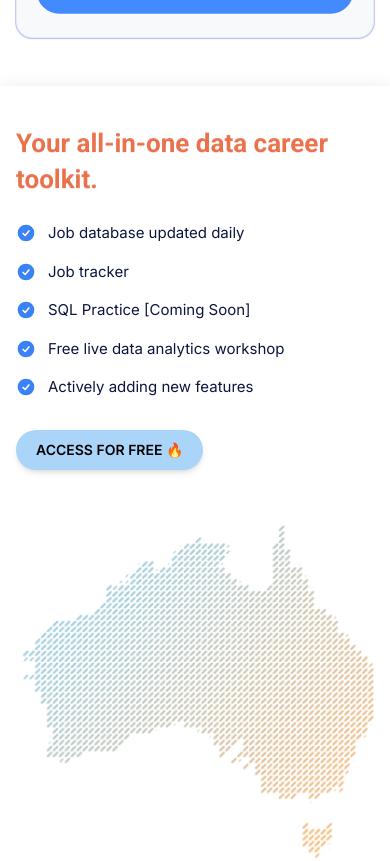
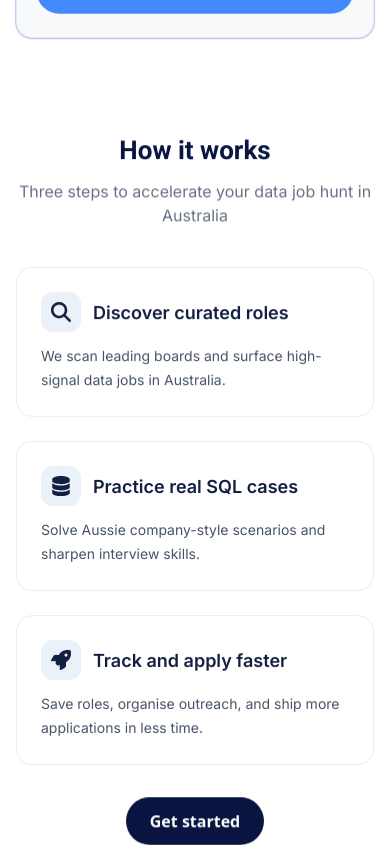
Before and after one commit to Social-Quest/datacareer-LP, a React (Vite) app: page / in a window 390 px wide. Shown: the part 4820-5681 px from the top of the page. Built offline with nearby package versions, Linux system fonts and the light colour scheme.

Commit message:
Add HowItWorks and FAQ components to App

```diff
--- a/src/App.jsx
+++ b/src/App.jsx
@@ -11,6 +11,8 @@ import Price from './components/Price'
 import Map from './components/Map'
 import Footer from './components/Footer'
 import ComingSoon from './components/ComingSoon'
+import HowItWorks from './components/HowItWorks'
+import FAQ from './components/FAQ'
 
 function App() {
 
@@ -34,7 +36,9 @@ function App() {
                   <DataSkies />
                   <DataSQL />
                   <Price />
+                  <HowItWorks />
                   <Map />
+                  <FAQ />
                 </>
               )}
             />
--- /dev/null
+++ b/src/components/FAQ.jsx
@@ -0,0 +1,72 @@
+import React, { useState } from 'react'
+import Reveal from './Reveal'
+
+const faqs = [
+  {
+    q: 'Where do you source jobs from?',
+    a: 'We scan leading Australian job boards and company career pages daily at 7 am AEST. Duplicates are de-duplicated and roles are tagged for seniority and domain.',
+  },
+  {
+    q: 'How often is the database updated?',
+    a: 'Every morning at 7 am AEST, with smaller refreshes throughout the day for trending roles.',
+  },
+  {
+    q: 'What’s included in Free vs Pro?',
+    a: 'Free provides a taste: limited roles and access. Pro unlocks the full, curated database, job tracker, SQL practice (when launched), and CSV export.',
+  },
+  {
+    q: 'Can I cancel anytime?',
+    a: 'Yes. You can cancel in a click and you will retain access until the end of the billing cycle.',
+  },
+  {
+    q: 'Is this only for Australia?',
+    a: 'We are laser-focused on Australia for now to provide the most relevant roles and interview prep content.',
+  },
+]
+
+function Item({ q, a, idx }) {
+  const [open, setOpen] = useState(false)
+  return (
+    <Reveal as="div" className="border-b border-[#E6ECF2] py-4" delay={idx * 80} variant={idx % 2 ? 'fade-left' : 'fade-right'}>
+      <button
+        type="button"
+        onClick={() => setOpen((v) => !v)}
+        className="w-full flex items-center justify-between text-left"
+        aria-expanded={open}
+      >
+        <span className="font-inter text-[16px] sm:text-[17px] font-semibold text-[#121f41]">{q}</span>
+        <span className="ml-4 inline-flex h-6 w-6 items-center justify-center rounded-full bg-[#eaf1f9] text-[#121f41]">
+          {open ? '-' : '+'}
+        </span>
+      </button>
+      {open && (
+        <div className="mt-3 font-inter text-[14px] text-[#475467] leading-6">{a}</div>
+      )}
+    </Reveal>
+  )
+}
+
+function FAQ() {
+  return (
+    <section className="w-full bg-white">
+      <div className="mx-auto max-w-[900px] px-4 sm:px-6 lg:px-8 py-12 md:py-20">
+        <div className="text-center">
+          <Reveal as="h2" className="font-roboto text-[#091540] text-[26px] sm:text-[32px] md:text-[38px] font-semibold leading-tight" variant="fade-up">
+            Frequently asked questions
+          </Reveal>
+          <Reveal as="p" className="font-inter text-[#667085] mt-3 text-base sm:text-lg" delay={150} variant="fade-up">
+            Answers to common questions about the product and pricing
+          </Reveal>
+        </div>
+
+        <div className="mt-8 divide-y divide-transparent">
+          {faqs.map((f, idx) => (
+            <Item key={f.q} q={f.q} a={f.a} idx={idx} />
+          ))}
+        </div>
+      </div>
+    </section>
+  )
+}
+
+export default FAQ
--- /dev/null
+++ b/src/components/HowItWorks.jsx
@@ -0,0 +1,72 @@
+import React from 'react'
+import { Link } from 'react-router-dom'
+import { FaRocket, FaMagnifyingGlass, FaDatabase } from 'react-icons/fa6'
+import Reveal from './Reveal'
+
+const steps = [
+  {
+    id: 'discover',
+    title: 'Discover curated roles',
+    text: 'We scan leading boards and surface high-signal data jobs in Australia.',
+    Icon: FaMagnifyingGlass,
+  },
+  {
+    id: 'practice',
+    title: 'Practice real SQL cases',
+    text: 'Solve Aussie company-style scenarios and sharpen interview skills.',
+    Icon: FaDatabase,
+  },
+  {
+    id: 'apply',
+    title: 'Track and apply faster',
+    text: 'Save roles, organise outreach, and ship more applications in less time.',
+    Icon: FaRocket,
+  },
+]
+
+function HowItWorks() {
+  return (
+    <section className="w-full bg-white">
+      <div className="mx-auto max-w-[1200px] px-4 sm:px-6 lg:px-8 py-12 md:py-20">
+        <div className="text-center">
+          <Reveal as="h2" className="font-roboto text-[#091540] text-[26px] sm:text-[32px] md:text-[38px] font-semibold leading-tight" variant="fade-up">
+            How it works
+          </Reveal>
+          <Reveal as="p" className="font-inter text-[#667085] mt-3 text-base sm:text-lg" delay={150} variant="fade-up">
+            Three steps to accelerate your data job hunt in Australia
+          </Reveal>
+        </div>
+
+        <div className="mt-10 grid grid-cols-1 md:grid-cols-3 gap-6">
+          {steps.map((s, idx) => (
+            <Reveal
+              key={s.id}
+              className="rounded-2xl border border-[#E6ECF2] bg-white p-6 sm:p-7"
+              delay={idx * 150}
+              variant={idx === 1 ? 'tilt-in' : 'fade-up'}
+            >
+              <div className="flex items-center gap-3">
+                <div className="inline-flex h-10 w-10 items-center justify-center rounded-xl bg-[#eaf1f9] text-[#121f41]">
+                  <s.Icon className="h-5 w-5" />
+                </div>
+                <h3 className="font-inter text-[18px] font-semibold text-[#121f41]">{s.title}</h3>
+              </div>
+              <p className="mt-3 font-inter text-[14px] text-[#475467] leading-6">{s.text}</p>
+            </Reveal>
+          ))}
+        </div>
+
+        <Reveal className="mt-8 flex justify-center" delay={400} variant="fade-up">
+          <Link
+            to="/coming-soon"
+            className="inline-flex items-center justify-center rounded-full bg-[#091540] text-white px-6 py-3 text-[16px] font-bold hover:opacity-95"
+          >
+            Get started
+          </Link>
+        </Reveal>
+      </div>
+    </section>
+  )
+}
+
+export default HowItWorks
```
